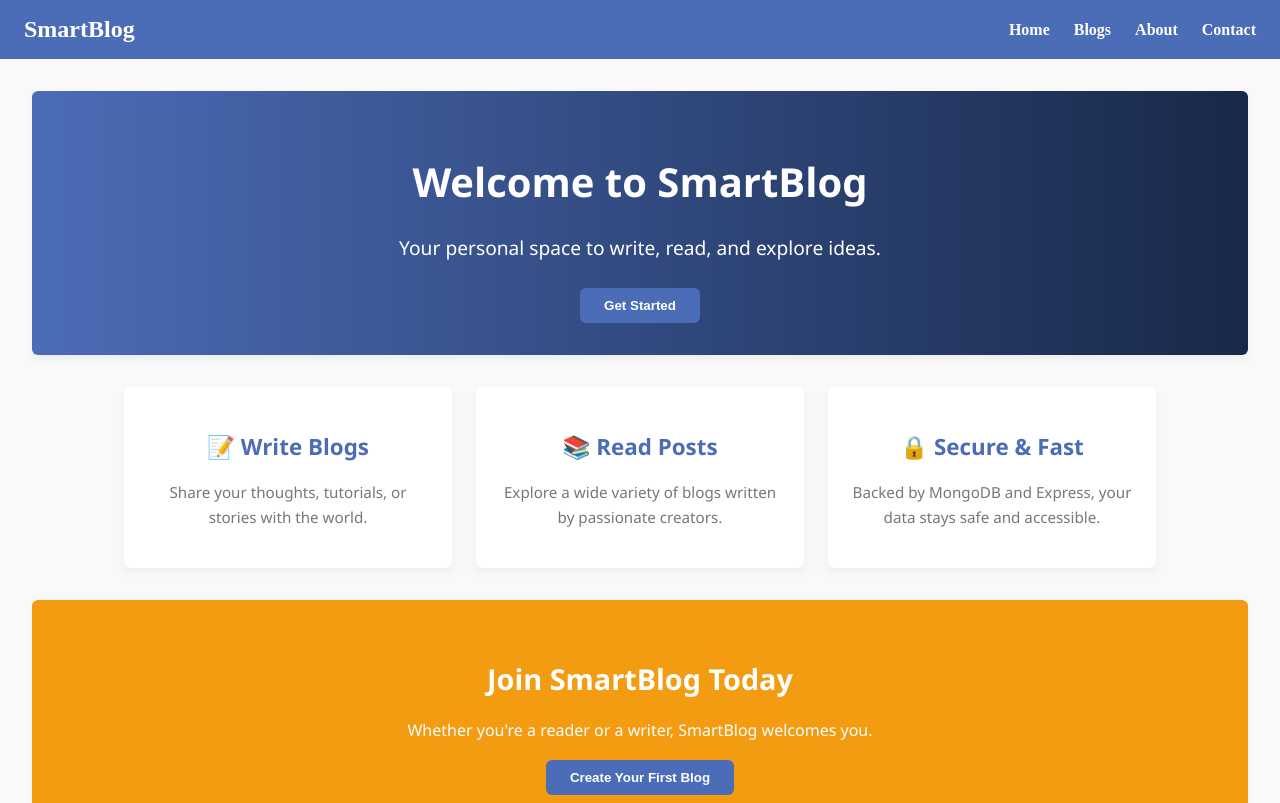
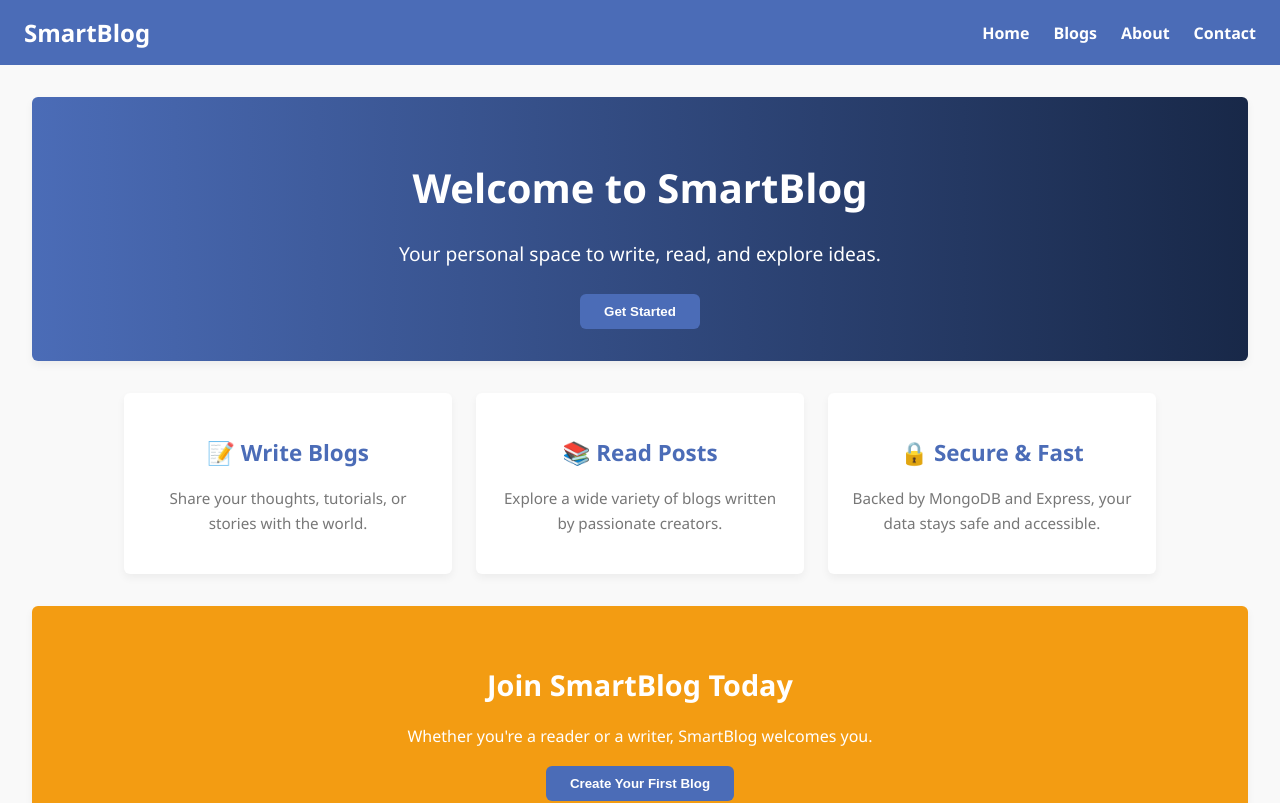
Before and after one commit to codingeet/blog_site, a React (Create React App) app in the folder frontend/: page / in a window 1280 px wide. Shown: the top 803 px of the page. Built offline with nearby package versions, Linux system fonts and the light colour scheme.

Commit message:
font -family added

```diff
--- a/frontend/src/index.css
+++ b/frontend/src/index.css
@@ -1,6 +1,7 @@
 * body{
   margin: 0px;
   padding: 0px;
+    font-family: var(--font-family);
 }
 :root {
   /* 🎨 Color Palette */
```
